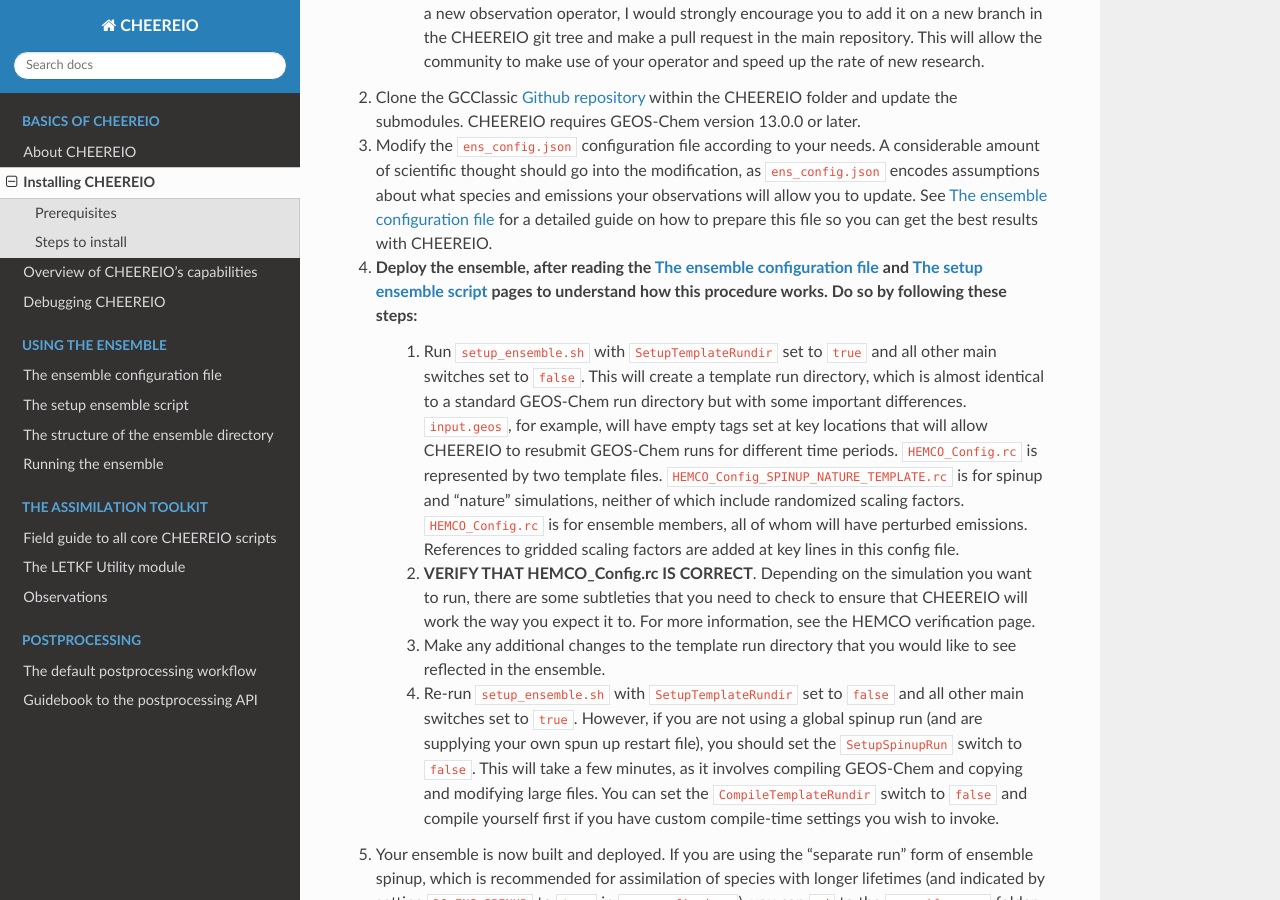
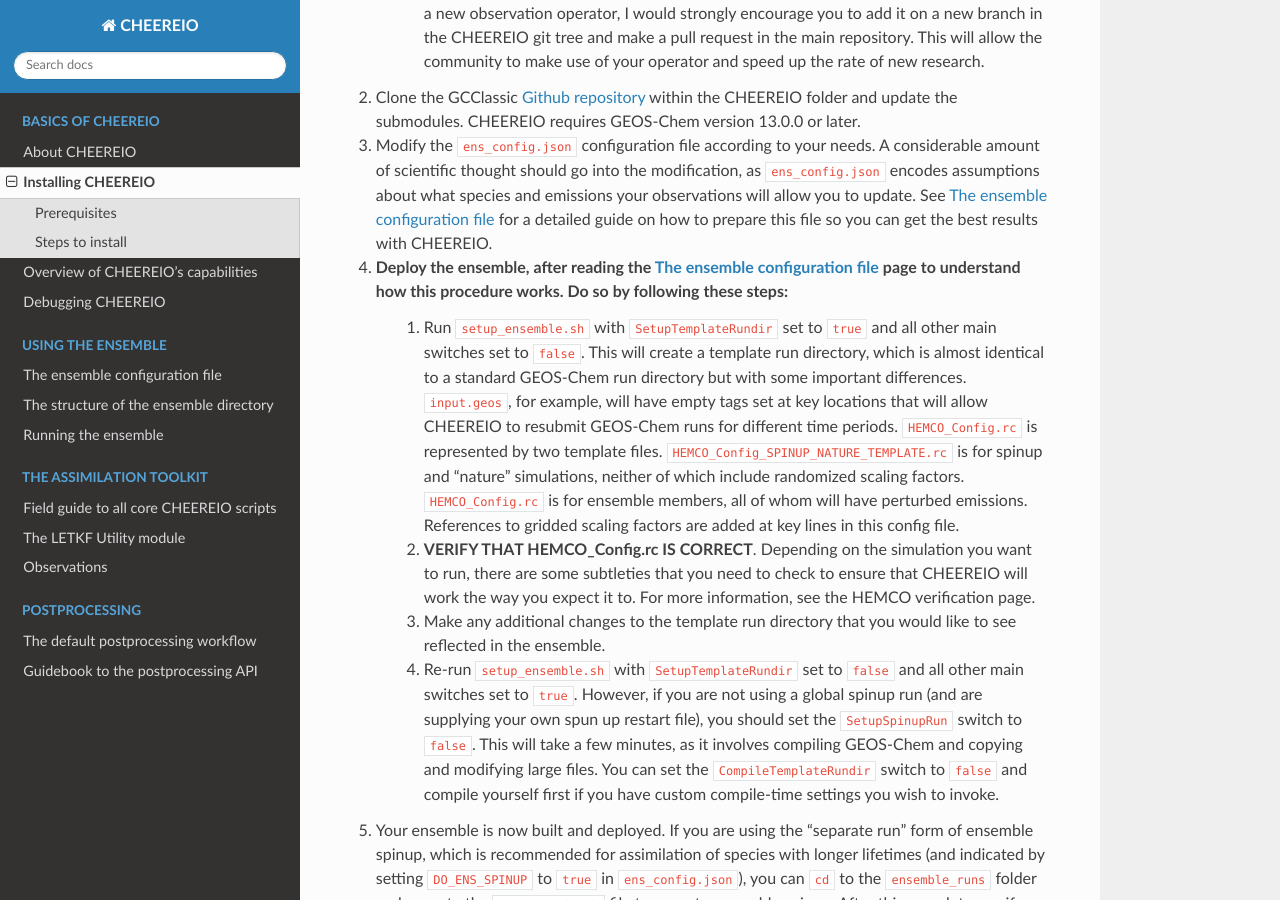
Before and after one commit to drewpendergrass/CHEEREIO, a Sphinx documentation site: the page built from docs/Installing-CHEEREIO.rst, in a window 1280 px wide and 900 px high, scrolled down 1031 px. Built offline with Sphinx 7.4.7 and the Read the Docs theme 2.0.0, drawn with Linux system fonts in a browser that asks for light colours.

Commit message:
remove the setup ensemble script page; unnecessary

```diff
--- a/docs/Installing-CHEEREIO.rst
+++ b/docs/Installing-CHEEREIO.rst
@@ -20,7 +20,7 @@ CHEEREIO installation should be relatively simple if you already have installed
 	#. Depending on what observations you want to use with CHEEREIO, you might have to add a new observation operator. CHEEREIO has a very specific expected format for observation operators, which is detailed on the :ref:`New observation` section. If you develop a new observation operator, I would strongly encourage you to add it on a new branch in the CHEEREIO git tree and make a pull request in the main repository. This will allow the community to make use of your operator and speed up the rate of new research.
 #. Clone the GCClassic `Github repository <https://github.com/geoschem/GCClassic>`__ within the CHEEREIO folder and update the submodules. CHEEREIO requires GEOS-Chem version 13.0.0 or later.
 #. Modify the ``ens_config.json`` configuration file according to your needs. A considerable amount of scientific thought should go into the modification, as ``ens_config.json`` encodes assumptions about what species and emissions your observations will allow you to update. See :ref:`Configuration` for a detailed guide on how to prepare this file so you can get the best results with CHEEREIO.
-#. Deploy the ensemble, after reading the :ref:`Configuration` and :ref:`Setup Ensemble` pages to understand how this procedure works. Do so by following these steps:
+#. Deploy the ensemble, after reading the :ref:`Configuration` page to understand how this procedure works. Do so by following these steps:
 	#. Run ``setup_ensemble.sh`` with ``SetupTemplateRundir`` set to ``true`` and all other main switches set to ``false``. This will create a template run directory, which is almost identical to a standard GEOS-Chem run directory but with some important differences. ``input.geos``, for example, will have empty tags set at key locations that will allow CHEEREIO to resubmit GEOS-Chem runs for different time periods. ``HEMCO_Config.rc`` is represented by two template files. ``HEMCO_Config_SPINUP_NATURE_TEMPLATE.rc`` is for spinup and "nature" simulations, neither of which include randomized scaling factors. ``HEMCO_Config.rc`` is for ensemble members, all of whom will have perturbed emissions. References to gridded scaling factors are added at key lines in this config file.
 	#. **VERIFY THAT HEMCO_Config.rc IS CORRECT**. Depending on the simulation you want to run, there are some subtleties that you need to check to ensure that CHEEREIO will work the way you expect it to. For more information, see the :ref:`HEMCO verification` page.
 	#. Make any additional changes to the template run directory that you would like to see reflected in the ensemble.
--- a/docs/index.rst
+++ b/docs/index.rst
@@ -37,7 +37,6 @@ I am more than happy to collaborate with you, however you choose to use CHEEREIO
    :caption: Using the ensemble
 
    The-ensemble-configuration-file
-   The-setup-ensemble-script
    Guide-to-the-ensemble-directory
    Running-the-ensemble
 
```
Also changed, not shown: docs/The-setup-ensemble-script.rst (deleted, +0 -15 lines).
